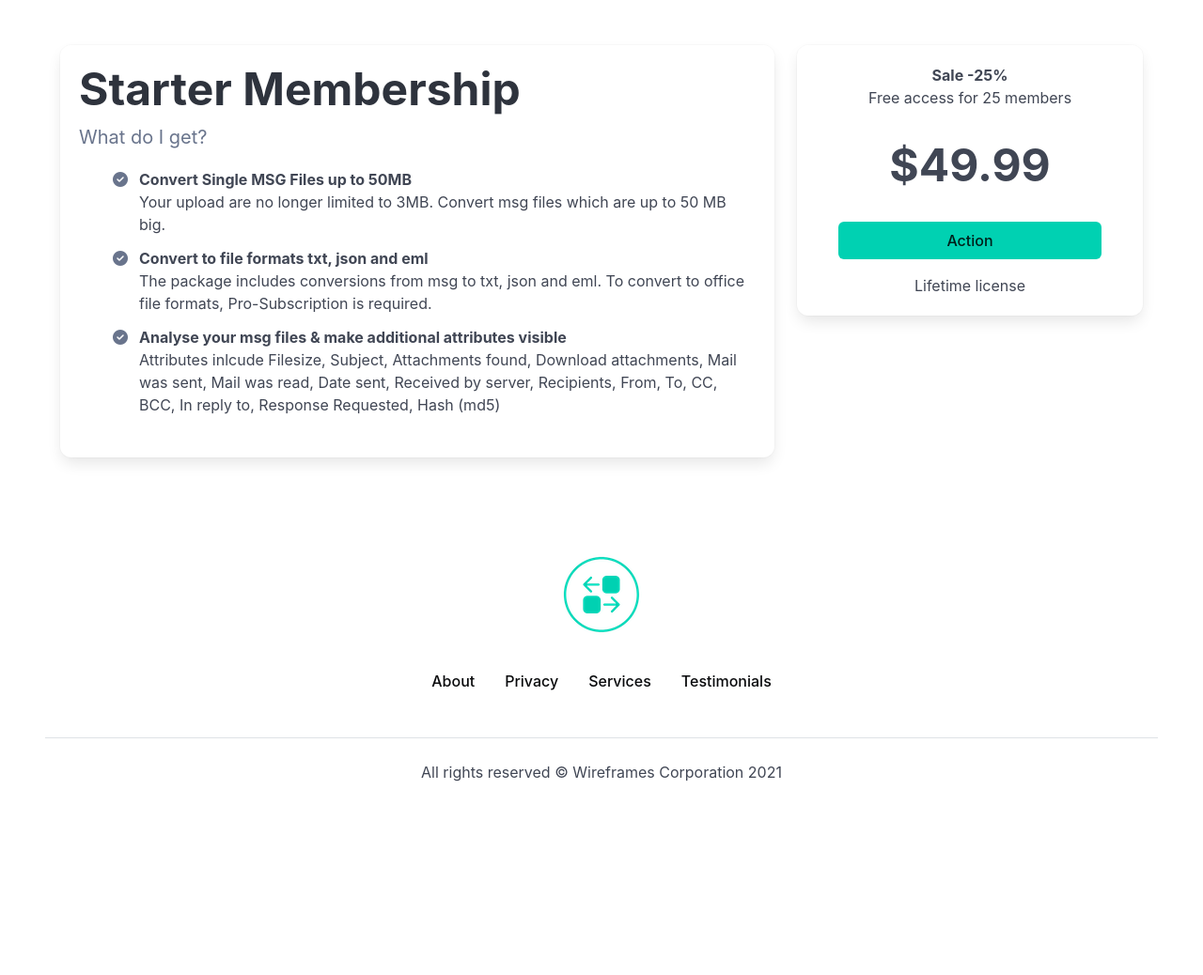
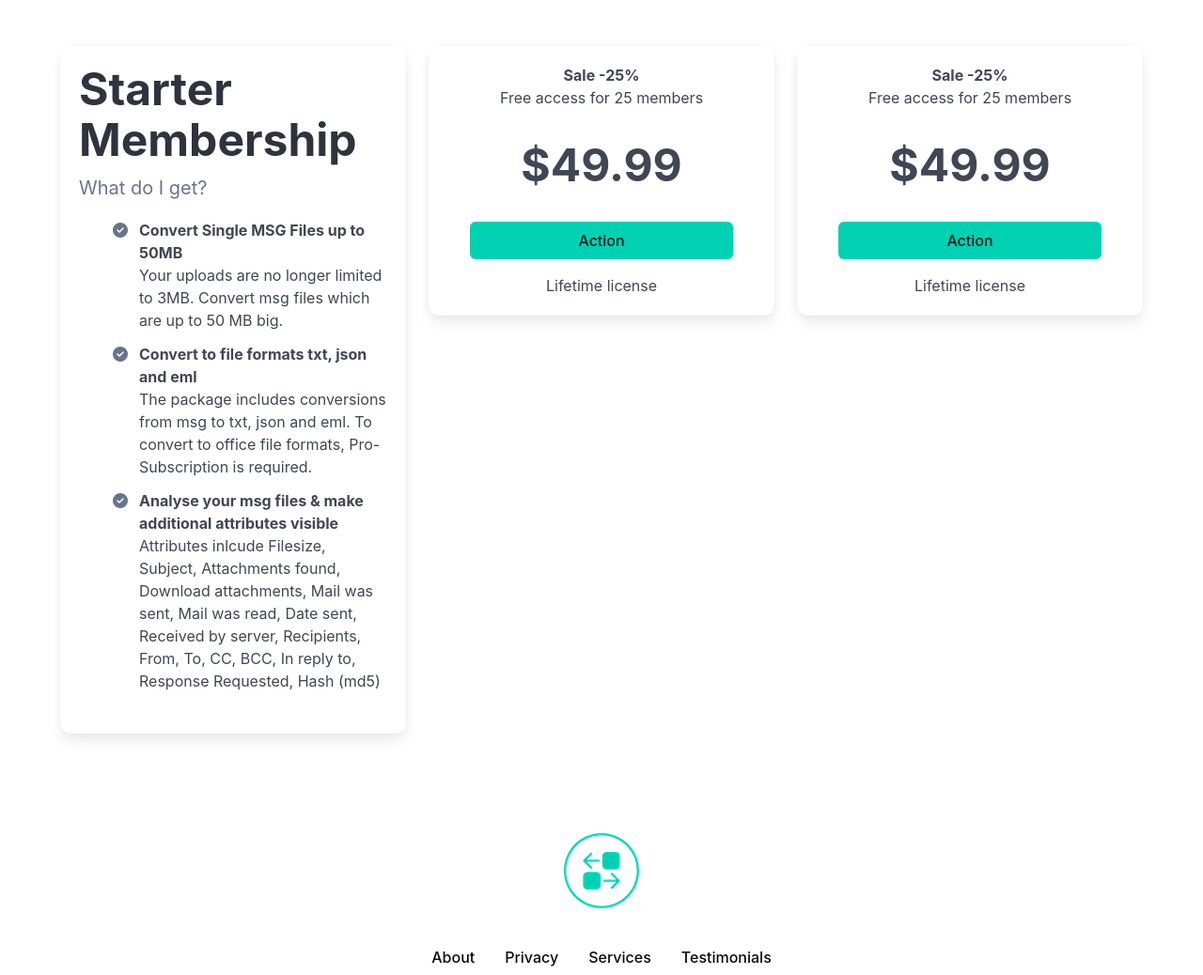
Before and after one commit to wuaschtikus/sales, a Django app: page /convert/pro/ in a window 1280 px wide. Shown: the part 88-1126 px from the top of the page at 94% size. Before the commit the page ends 920 px from the top, so only its background shows below. Run offline with Django 3.2, Linux system fonts and the light colour scheme; some libraries are stand-ins or nearby versions.

Commit message:
Added white icons and added captcha

```diff
--- a/msgconv/forms.py
+++ b/msgconv/forms.py
@@ -3,6 +3,8 @@ from django.core.exceptions import ValidationError
 from django.utils.translation import gettext_lazy as _
 from django.utils.safestring import mark_safe
 from django.urls import reverse
+from django_recaptcha.fields import ReCaptchaField
+from django_recaptcha.widgets import ReCaptchaV2Invisible
 import logging
 
 logger = logging.getLogger(__name__)
@@ -76,3 +78,5 @@ class ContactForm(forms.Form):
         'cols': 30,
         'rows': 10
     }))
+
+    captcha = ReCaptchaField(widget=ReCaptchaV2Invisible)
--- a/requirements.txt
+++ b/requirements.txt
@@ -15,6 +15,7 @@ Django==5.0.7
 django-allauth==64.0.0
 django-crispy-forms==2.3
 django-debug-toolbar==4.4.6
+django-recaptcha==4.0.0
 DjangoSEO==1.0
 easygui==0.98.3
 ebcdic==1.1.1
--- a/templates/account/login.html
+++ b/templates/account/login.html
@@ -8,14 +8,14 @@
 <section class="section has-background-primary">
     <div class="container">
         <div class="columns is-multiline is-centered">
-            <div class="column is-8 is-5-desktop">
+            <div class="column is-8 is-5-desktop has-text-centered">
+            <img class="image" src="{% static 'images/msg_converter_small_white.png' %}" style="display: inline-block;">
                 <div class="box p-6 has-background-light has-text-centered">
                     <span class="has-text-grey-dark">Sign In - MSG Converter</span>
                     <h3 class="mb-5 is-size-4 has-text-weight-bold">Sign in to use our great tools!</h3>
 
                     <form method="post" action="{% url 'account_login' %}">
                         {% csrf_token %}
-
                         <div class="field">
                             <div class="control">
                                 <input class="input" type="email" name="{{ form.login.name }}" id="{{ form.login.id_for_label }}" placeholder="example@gmail.com">
--- a/templates/account/signup.html
+++ b/templates/account/signup.html
@@ -7,7 +7,8 @@
 <section class="section has-background-primary">
     <div class="container">
         <div class="columns is-multiline is-centered">
-            <div class="column is-12 is-5-desktop">
+            <div class="column is-12 is-5-desktop has-text-centered">
+                <img class="image" src="{% static 'images/msg_converter_small_white.png' %}" style="display: inline-block;">
                 <div class="box p-6 has-background-light has-text-centered">
                     <span class="has-text-grey-dark">Sign In</span>
                     <h3 class="mb-5 is-size-4 has-text-weight-bold">MSG Converter</h3>
--- a/templates/base/contact.html
+++ b/templates/base/contact.html
@@ -32,6 +32,11 @@
               {{ form.message }}
             </div>
           </div>
+           <div class="field">
+            <div class="control">
+              {{ form.captcha }}
+            </div>
+          </div>
           <button type="submit" class="button is-primary is-fullwidth">Submit</button>
         </form>
       </div>
--- a/templates/base/snippets/enroll_starter.html
+++ b/templates/base/snippets/enroll_starter.html
@@ -11,7 +11,7 @@
                 <i class="fas fa-check-circle"></i>
               </span>
               <p class="mb-0"><span class="has-text-weight-bold">Convert Single MSG Files up to 50MB</span><br>
-                Your upload are no longer limited to 3MB. Convert msg files which are up to 50 MB big.</p>
+                Your uploads are no longer limited to 3MB. Convert msg files which are up to 50 MB big.</p>
             </li>
             <li class="mb-3 is-flex">
               <span class="icon has-text-grey mr-2">
@@ -41,6 +41,17 @@
           <p class="has-text-grey-dark">Lifetime license</p>
         </div>
       </div>
+      <div class="column is-one-third">
+        <div class="box has-background-white has-text-centered">
+          <h4 class="has-text-weight-bold">Sale -25%</h4>
+          <p class="has-text-grey-dark mb-5">Free access for 25 members</p>
+          <div class="mx-auto mb-4 px-5">
+            <span class="is-size-1 is-size-3-mobile has-text-weight-bold">$49.99</span>
+            <a class="button is-primary mt-5 is-fullwidth" href="#">Action</a>
+          </div>
+          <p class="has-text-grey-dark">Lifetime license</p>
+        </div>
+      </div>
     </div>
   </div>
 </section>
```
Also changed, not shown: sales/settings.py (+7 -0 lines), db.sqlite3, static/images/msg_converter_big_white.png (added), static/images/msg_converter_medium_white.png (added), static/images/msg_converter_small_white.png (added).
